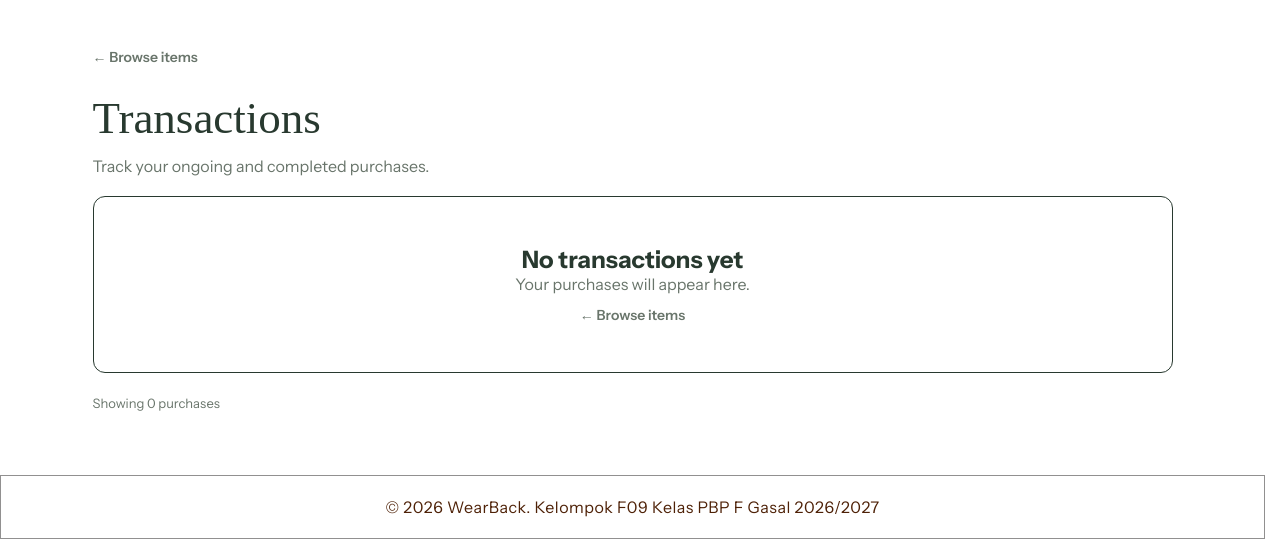
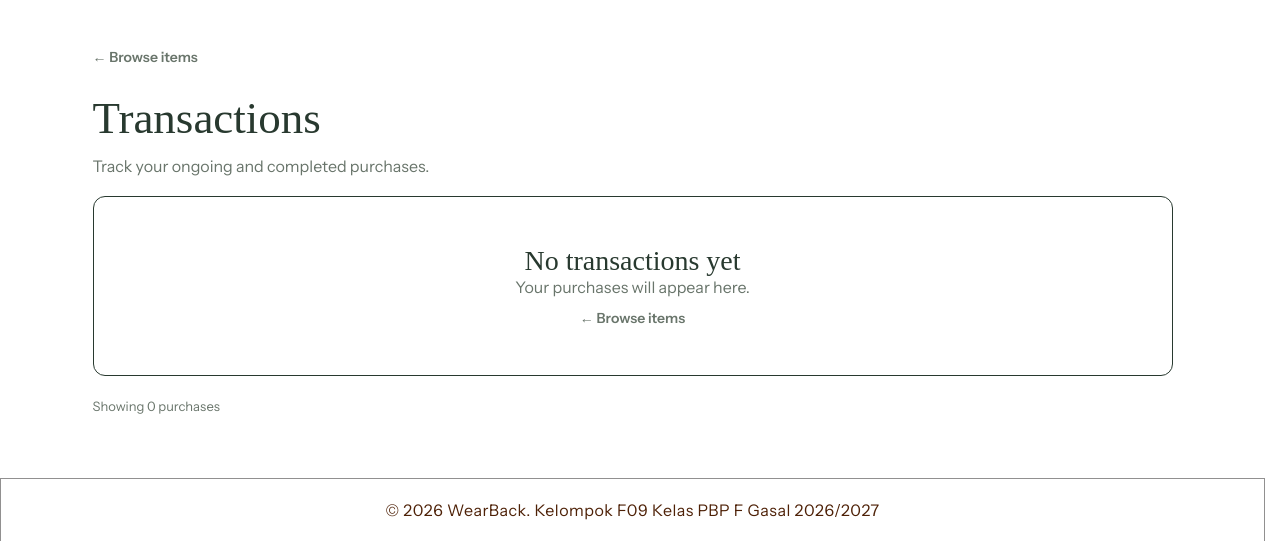
Before and after one commit to F09-PBP-26/WearBack, a Django app: template templates/transactions.html in a window 1280 px wide. Shown: the part 64-605 px from the top of the page. Run offline with Django 5.2, Linux system fonts and the light colour scheme; the template is opened without the code that fills it, so the values that code supplies are empty; some web fonts are replaced.

Commit message:
feat: adjust consistency on carts and transactions

```diff
--- a/static/css/transactions.css
+++ b/static/css/transactions.css
@@ -206,6 +206,12 @@
     margin-bottom: 0px;
 }
 
+.transaction-empty h2 {
+    font-family: var(--font-serif);
+    font-size: 28px;
+    font-weight: 400;
+}
+
 .transaction-empty p {
     color: var(--color-listing-muted);
 }
```
Also changed, not shown: static/css/carts.css (+16 -0 lines), static/css/item-detail.css (+6 -1 lines).
